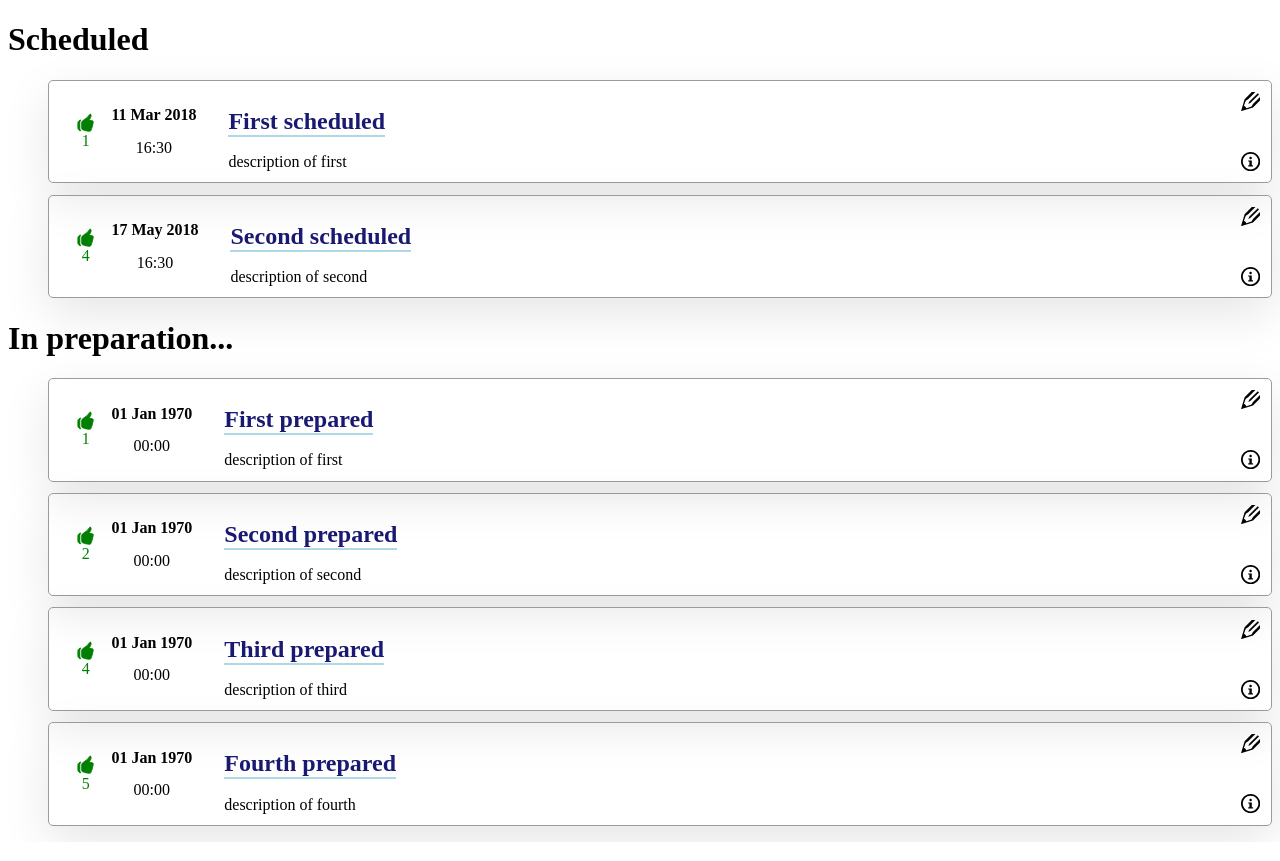
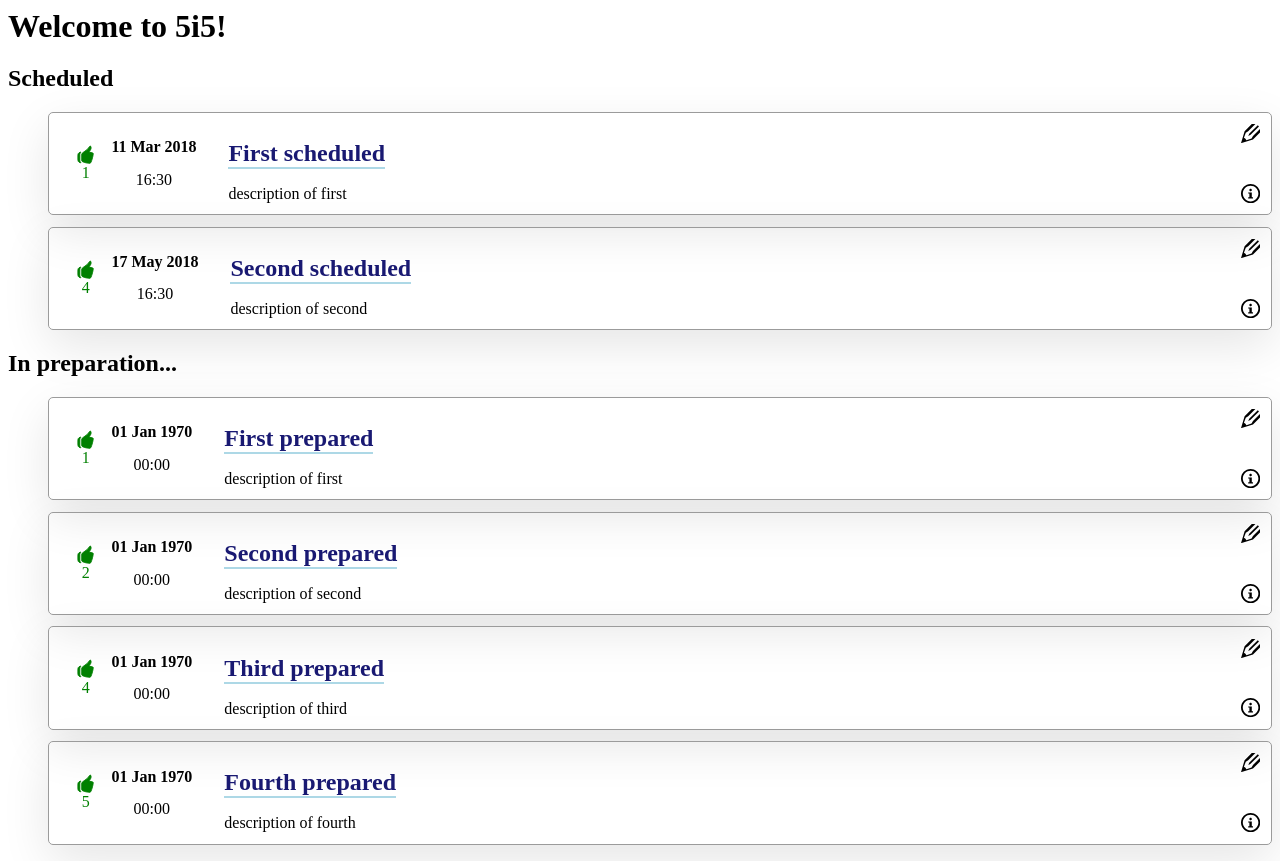
Before and after one commit to veljkoz/5i5-ngrx, an Angular app in the folder client/: page /home in a window 1280 px wide. Built offline with nearby package versions, Linux system fonts and the light colour scheme.

Commit message:
added basic routing for master-detail

```diff
--- a/client/src/app/app.component.html
+++ b/client/src/app/app.component.html
@@ -23,4 +23,5 @@
     </defs>
 </svg>
 
-<app-home></app-home>
+<h1>Welcome to 5i5!</h1>
+<router-outlet></router-outlet>
--- a/client/src/app/home/home.component.html
+++ b/client/src/app/home/home.component.html
@@ -1,6 +1,6 @@
-<h1>Scheduled</h1>
+<h2>Scheduled</h2>
 
 <app-talk-list [talks]="scheduledTalks$ | async"></app-talk-list>
 
-<h1>In preparation...</h1>
+<h2>In preparation...</h2>
 <app-talk-list [talks]="preparationTalks$ | async"></app-talk-list>
--- /dev/null
+++ b/client/src/app/talk-details/talk-details.component.html
@@ -0,0 +1,3 @@
+<p>
+  talk-details works!
+</p>
--- /dev/null
+++ b/client/src/app/talk-details/talk-details.component.ts
@@ -0,0 +1,15 @@
+import { Component, OnInit } from '@angular/core';
+
+@Component({
+  selector: 'app-talk-details',
+  templateUrl: './talk-details.component.html',
+  styleUrls: ['./talk-details.component.scss']
+})
+export class TalkDetailsComponent implements OnInit {
+
+  constructor() { }
+
+  ngOnInit() {
+  }
+
+}
--- a/client/src/app/talk-info/talk-info.component.html
+++ b/client/src/app/talk-info/talk-info.component.html
@@ -12,7 +12,7 @@
     </div>
 
     <div class="talkBox__talkDetails">
-        <h1><a href="#">{{talkData.title}}</a></h1>
+        <h1><a routerLink="/details">{{talkData.title}}</a></h1>
         <div class="talkBox__talkDescription">{{talkData.description}}</div>
     </div>
     <div class="talkBox__talkControls">
```
Also changed, not shown: client/src/app/app-routing.module.ts (added, +20 -0 lines), client/src/app/app.module.ts (+6 -2 lines), client/src/app/services/talk-data.service.ts (+4 -4 lines), client/src/app/talk-details/talk-details.component.scss (added), 2 other files (tests, documents, lock files or other folders).
